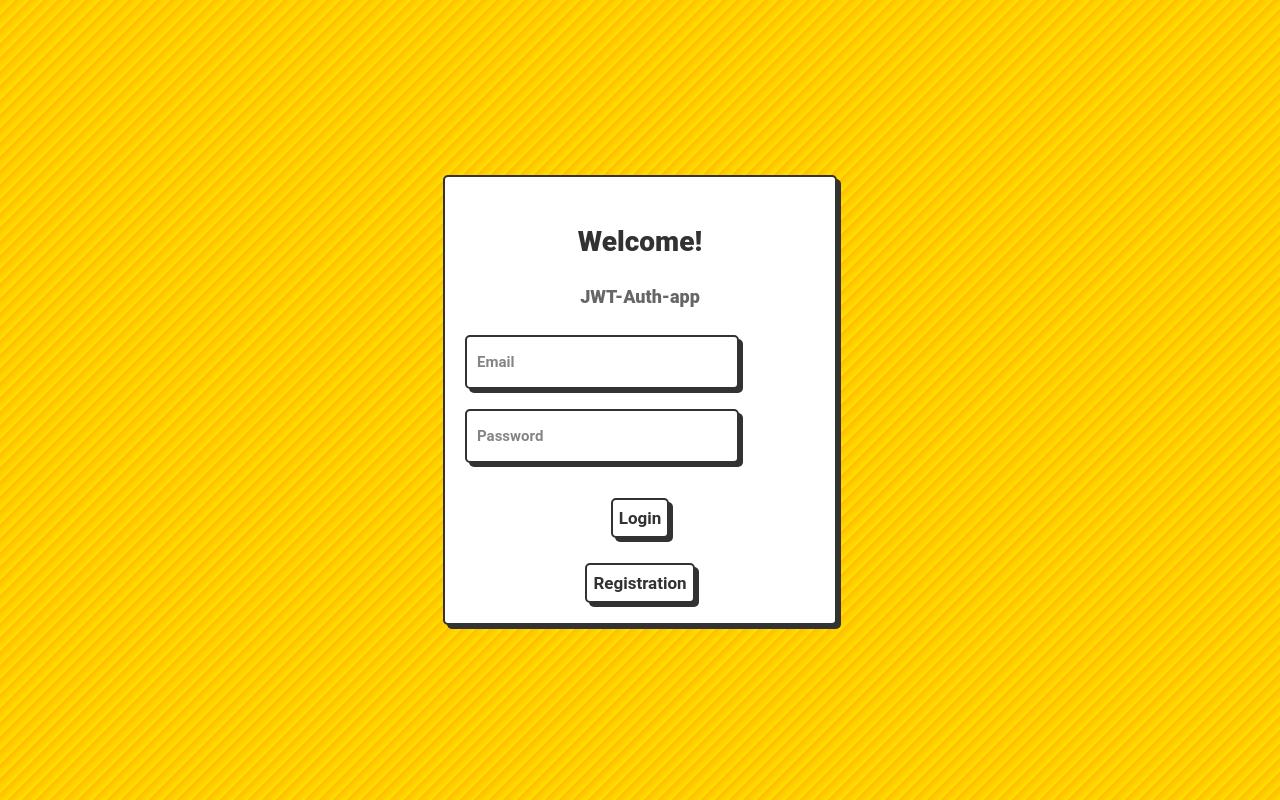
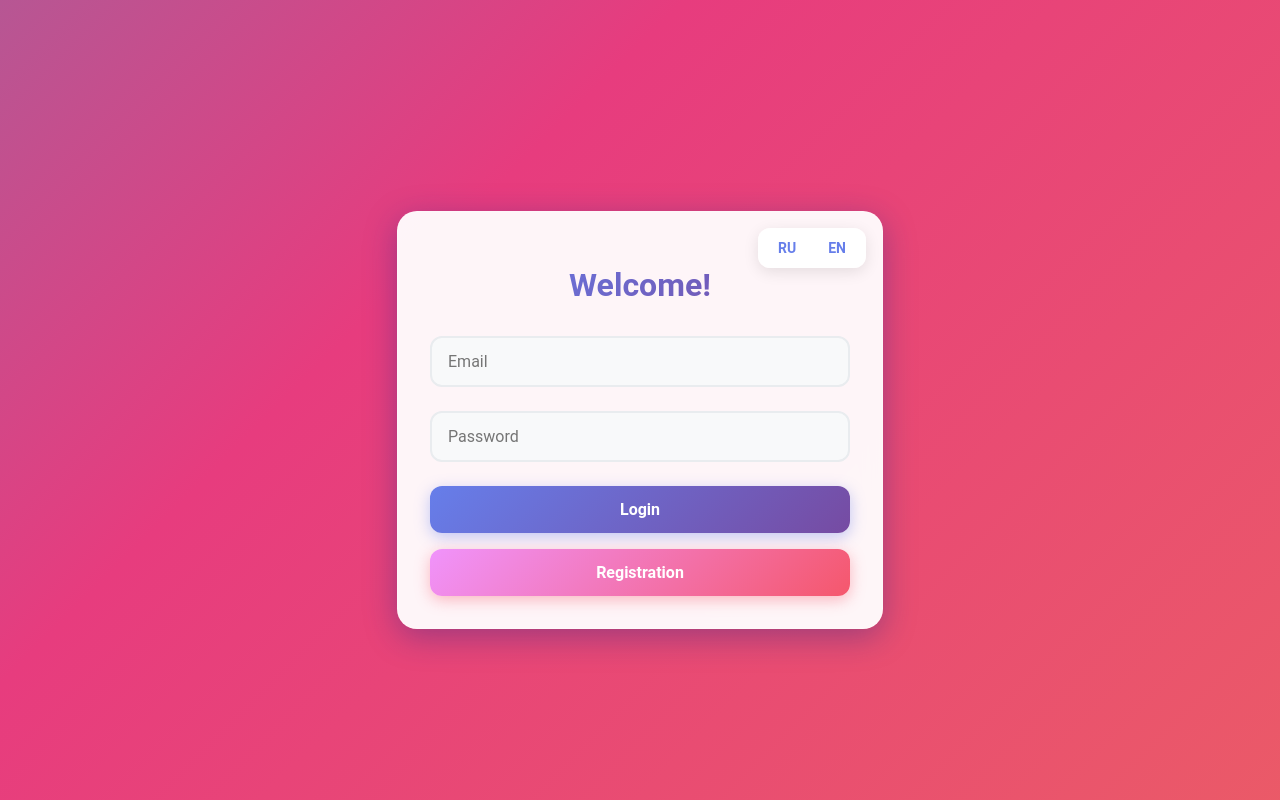
Before and after one commit to gmtdn67/jwt-auth-app, a React (Create React App) app in the folder client/: page / in a window 1280 px wide. Built offline with nearby package versions, Linux system fonts and the light colour scheme.

Commit message:
upd: restyled ui

```diff
--- a/client/src/App.tsx
+++ b/client/src/App.tsx
@@ -1,65 +1,39 @@
-import React, { FC, useContext, useEffect, useState } from 'react';
+import React, { FC, useContext, useEffect } from 'react';
 import LoginForm from './components/LoginForm/LoginForm';
+import Dashboard from './components/Dashboard/Dashboard';
 import { Context } from '.';
 import { observer } from 'mobx-react-lite';
-import { IUser } from './models/IUser';
-import UserService from './services/UserService';
 import Layout from './components/ui/Layout/Layout';
-import Button from './components/ui/Button/Button';
-import Card from './components/Card/Card';
-import { useTranslation } from 'react-i18next';
-import LangSwitcher from './components/LangSwitcher/LangSwitcher';
 
 const App: FC = () => {
+  const { store } = useContext(Context);
 
-  const {store} = useContext(Context)
-  const [users, setUsers] = useState<IUser[]>([])
-  const { t } = useTranslation();
+  useEffect(() => {
+    if (localStorage.getItem('token')) {
+      store.checkAuth();
+    }
+  }, []);
 
-  useEffect( () => {
-    if (localStorage.getItem('token')) {
-      store.checkAuth()
-    }
-  }, [])
-
-  async function getUsers() {
-    try {
-      const response = await UserService.fetchUsers()
-      setUsers(response.data)
-    } catch (error) {
-      console.log(error)
-    }
+  if (store.isLoading) {
+    return (
+      <Layout>
+        <div style={{
+          color: 'white',
+          fontSize: '1.5rem',
+          fontWeight: 600,
+          textAlign: 'center'
+        }}>
+          Загрузка...
+        </div>
+      </Layout>
+    );
   }
 
-  if (store.isLoading) {
-    return <div>Загрузка...</div>
-  }
-
-  if (!store.isAuth) {
-    return (
-      <Layout>
-        <LoginForm />
-      </Layout>
-    )
-  }
   return (
     <Layout>
-      <Card>
-      <LangSwitcher />
-      <h1>{store.isAuth ? `${t('user')} ${store.user.email} ${t('authorized')}` : 'Пользователь не авторизован'}</h1>
-      <h1>{store.user.isActivated ? `${t('confirmed')}` : `${t('to confirm')}`}</h1>
-      <Button onClick={() => store.logout()}>{t('logout')}</Button>
-      <div>
-        <Button onClick={getUsers}>{t('userslist')}</Button>
-      </div>
-      <div>
-        {users.map( user =>
-          <Card key={user.email}>{user.email}</Card>
-        )}
-      </div>
-      </Card>
+      {!store.isAuth ? <LoginForm /> : <Dashboard />}
     </Layout>
   );
-}
+};
 
 export default observer(App);
--- /dev/null
+++ b/client/src/components/Dashboard/Dashboard.module.css
@@ -0,0 +1,177 @@
+.dashboard {
+  width: 100%;
+  max-width: 1200px;
+  padding: 2rem;
+  background: rgba(255, 255, 255, 0.95);
+  backdrop-filter: blur(10px);
+  border-radius: 20px;
+  box-shadow: 0 8px 32px 0 rgba(31, 38, 135, 0.37);
+  border: 1px solid rgba(255, 255, 255, 0.18);
+}
+
+.header {
+  display: flex;
+  justify-content: space-between;
+  align-items: center;
+  margin-bottom: 2rem;
+  padding-bottom: 1.5rem;
+  border-bottom: 2px solid #e9ecef;
+}
+
+.userInfo {
+  flex: 1;
+}
+
+.greeting {
+  font-size: 1.5rem;
+  font-weight: 700;
+  color: #333;
+  margin-bottom: 0.5rem;
+  background: linear-gradient(135deg, #667eea 0%, #764ba2 100%);
+  -webkit-background-clip: text;
+  -webkit-text-fill-color: transparent;
+  background-clip: text;
+}
+
+.email {
+  font-size: 1rem;
+  color: #6c757d;
+  font-weight: 500;
+}
+
+.status {
+  display: inline-flex;
+  align-items: center;
+  gap: 0.5rem;
+  margin-top: 0.5rem;
+  padding: 0.5rem 1rem;
+  border-radius: 12px;
+  font-size: 0.875rem;
+  font-weight: 600;
+}
+
+.statusActivated {
+  background: #d1fae5;
+  color: #065f46;
+}
+
+.statusNotActivated {
+  background: #fee2e2;
+  color: #991b1b;
+}
+
+.statusIcon {
+  width: 8px;
+  height: 8px;
+  border-radius: 50%;
+  background: currentColor;
+}
+
+.headerActions {
+  display: flex;
+  gap: 1rem;
+  align-items: center;
+}
+
+.content {
+  display: grid;
+  grid-template-columns: 1fr;
+  gap: 2rem;
+}
+
+.usersSection {
+  background: #f8f9fa;
+  border-radius: 16px;
+  padding: 1.5rem;
+}
+
+.sectionTitle {
+  font-size: 1.25rem;
+  font-weight: 700;
+  color: #333;
+  margin-bottom: 1.5rem;
+  display: flex;
+  align-items: center;
+  gap: 0.5rem;
+}
+
+.button {
+  padding: 0.75rem 1.5rem;
+  font-size: 1rem;
+  font-weight: 600;
+  color: #fff;
+  background: linear-gradient(135deg, #667eea 0%, #764ba2 100%);
+  border: none;
+  border-radius: 12px;
+  cursor: pointer;
+  transition: all 0.3s ease;
+  box-shadow: 0 4px 15px 0 rgba(102, 126, 234, 0.4);
+}
+
+.button:hover {
+  transform: translateY(-2px);
+  box-shadow: 0 6px 20px 0 rgba(102, 126, 234, 0.5);
+}
+
+.button:active {
+  transform: translateY(0);
+}
+
+.buttonDanger {
+  background: linear-gradient(135deg, #f093fb 0%, #f5576c 100%);
+  box-shadow: 0 4px 15px 0 rgba(245, 87, 108, 0.4);
+}
+
+.buttonDanger:hover {
+  box-shadow: 0 6px 20px 0 rgba(245, 87, 108, 0.5);
+}
+
+.usersList {
+  display: grid;
+  grid-template-columns: repeat(auto-fill, minmax(250px, 1fr));
+  gap: 1rem;
+  margin-top: 1.5rem;
+}
+
+.userCard {
+  background: #fff;
+  padding: 1.25rem;
+  border-radius: 12px;
+  border: 2px solid #e9ecef;
+  transition: all 0.3s ease;
+  box-shadow: 0 2px 8px 0 rgba(0, 0, 0, 0.05);
+}
+
+.userCard:hover {
+  transform: translateY(-4px);
+  box-shadow: 0 4px 16px 0 rgba(0, 0, 0, 0.1);
+  border-color: #667eea;
+}
+
+.userEmail {
+  font-size: 1rem;
+  font-weight: 600;
+  color: #333;
+  word-break: break-word;
+}
+
+.emptyState {
+  text-align: center;
+  padding: 3rem 1rem;
+  color: #6c757d;
+}
+
+.emptyStateText {
+  font-size: 1rem;
+  margin-top: 1rem;
+}
+
+@media (min-width: 768px) {
+  .content {
+    grid-template-columns: 2fr 1fr;
+  }
+
+  .header {
+    flex-wrap: nowrap;
+  }
+}
--- /dev/null
+++ b/client/src/components/Dashboard/Dashboard.tsx
@@ -0,0 +1,82 @@
+import React, { FC, useState, useContext } from 'react';
+import { observer } from 'mobx-react-lite';
+import { useTranslation } from 'react-i18next';
+import { Context } from '../..';
+import { IUser } from '../../models/IUser';
+import UserService from '../../services/UserService';
+import LangSwitcher from '../LangSwitcher/LangSwitcher';
+import cls from './Dashboard.module.css';
+
+const Dashboard: FC = () => {
+  const { store } = useContext(Context);
+  const { t } = useTranslation();
+  const [users, setUsers] = useState<IUser[]>([]);
+  const [isLoadingUsers, setIsLoadingUsers] = useState(false);
+
+  const getUsers = async () => {
+    try {
+      setIsLoadingUsers(true);
+      const response = await UserService.fetchUsers();
+      setUsers(response.data);
+    } catch (error) {
+      console.log(error);
+    } finally {
+      setIsLoadingUsers(false);
+    }
+  };
+
+  return (
+    <div className={cls.dashboard}>
+      <div className={cls.header}>
+        <div className={cls.userInfo}>
+          <h1 className={cls.greeting}>{t('welcome')}, {store.user.email?.split('@')[0]}!</h1>
+          <div className={cls.email}>{store.user.email}</div>
+          <div className={`${cls.status} ${store.user.isActivated ? cls.statusActivated : cls.statusNotActivated}`}>
+            <span className={cls.statusIcon}></span>
+            {store.user.isActivated ? t('confirmed') : t('to confirm')}
+          </div>
+        </div>
+        <div className={cls.headerActions}>
+          <LangSwitcher />
+          <button className={`${cls.button} ${cls.buttonDanger}`} onClick={() => store.logout()}>
+            {t('logout')}
+          </button>
+        </div>
+      </div>
+
+      <div className={cls.content}>
+        <div className={cls.usersSection}>
+          <h2 className={cls.sectionTitle}>
+            <span>👥</span>
+            {t('userslist')}
+          </h2>
+          <button
+            className={cls.button}
+            onClick={getUsers}
+            disabled={isLoadingUsers}
+          >
+            {isLoadingUsers ? 'Загрузка...' : t('userslist')}
+          </button>
+
+          {users.length > 0 ? (
+            <div className={cls.usersList}>
+              {users.map((user) => (
+                <div key={user.email} className={cls.userCard}>
+                  <div className={cls.userEmail}>{user.email}</div>
+                </div>
+              ))}
+            </div>
+          ) : (
+            <div className={cls.emptyState}>
+              <div className={cls.emptyStateText}>
+                Нажмите кнопку выше, чтобы загрузить список пользователей
+              </div>
+            </div>
+          )}
+        </div>
+      </div>
+    </div>
+  );
+};
+
+export default observer(Dashboard);
--- a/client/src/components/LangSwitcher/LangSwitcher.module.css
+++ b/client/src/components/LangSwitcher/LangSwitcher.module.css
@@ -1,15 +1,26 @@
 .switchers {
-    margin-top: 10px;
+    display: flex;
+    gap: 0.5rem;
+    background: rgba(255, 255, 255, 0.9);
+    padding: 0.5rem;
+    border-radius: 12px;
+    backdrop-filter: blur(10px);
+    box-shadow: 0 4px 15px 0 rgba(0, 0, 0, 0.1);
 }
 
 .lang {
     border: none;
     background: transparent;
-    font-size: 20px;
+    font-size: 0.875rem;
     font-weight: 600;
     cursor: pointer;
+    color: #667eea;
+    padding: 0.25rem 0.75rem;
+    border-radius: 8px;
+    transition: all 0.2s ease;
 }
 
 .lang:hover {
-    color: lightgray;
+    background: rgba(102, 126, 234, 0.1);
+    color: #764ba2;
 }
--- a/client/src/components/LoginForm/LoginForm.module.css
+++ b/client/src/components/LoginForm/LoginForm.module.css
@@ -1,17 +1,38 @@
+.container {
+  width: 100%;
+  max-width: 420px;
+  padding: 2rem;
+  background: rgba(255, 255, 255, 0.95);
+  backdrop-filter: blur(10px);
+  border-radius: 20px;
+  box-shadow: 0 8px 32px 0 rgba(31, 38, 135, 0.37);
+  border: 1px solid rgba(255, 255, 255, 0.18);
+}
+
+.title {
+  text-align: center;
+  margin-bottom: 2rem;
+  color: #333;
+  font-size: 2rem;
+  font-weight: 700;
+  background: linear-gradient(135deg, #667eea 0%, #764ba2 100%);
+  -webkit-background-clip: text;
+  -webkit-text-fill-color: transparent;
+  background-clip: text;
+}
+
 .inputWrapper {
-  display: flex;
-  flex-direction: column;
-  width: 100%;
-  gap: 5px;
-  margin-bottom: 10px;
+  position: relative;
+  margin-bottom: 1.5rem;
 }
 
 .errorText {
-  color: #ff3333;
-  font-size: 13px;
+  color: #ef4444;
+  font-size: 0.875rem;
   font-weight: 500;
-  margin-bottom: 2px;
-  padding-left: 5px;
+  margin-bottom: 0.5rem;
+  padding-left: 0.5rem;
+  display: block;
   animation: fadeIn 0.2s ease-in;
 }
 
@@ -26,20 +47,85 @@
   }
 }
 
+.input {
+  width: 100%;
+  padding: 0.875rem 1rem;
+  font-size: 1rem;
+  color: #333;
+  background: #f8f9fa;
+  border: 2px solid #e9ecef;
+  border-radius: 12px;
+  outline: none;
+  transition: all 0.3s ease;
+  box-sizing: border-box;
+}
+
+.input:focus {
+  border-color: #667eea;
+  background: #fff;
+  box-shadow: 0 0 0 4px rgba(102, 126, 234, 0.1);
+}
+
 .inputError {
-  border-color: #ff3333 !important;
-  box-shadow: 4px 4px #ff3333 !important;
+  border-color: #ef4444 !important;
+  background: #fef2f2 !important;
 }
 
 .inputError:focus {
-  border-color: #ff3333 !important;
-  box-shadow: 4px 4px #ff3333 !important;
+  border-color: #ef4444 !important;
+  box-shadow: 0 0 0 4px rgba(239, 68, 68, 0.1) !important;
+}
+
+.buttonGroup {
+  display: flex;
+  flex-direction: column;
+  gap: 1rem;
+  margin-top: 1.5rem;
+}
+
+.button {
+  width: 100%;
+  padding: 0.875rem 1.5rem;
+  font-size: 1rem;
+  font-weight: 600;
+  color: #fff;
+  background: linear-gradient(135deg, #667eea 0%, #764ba2 100%);
+  border: none;
+  border-radius: 12px;
+  cursor: pointer;
+  transition: all 0.3s ease;
+  box-shadow: 0 4px 15px 0 rgba(102, 126, 234, 0.4);
+}
+
+.button:hover {
+  transform: translateY(-2px);
+  box-shadow: 0 6px 20px 0 rgba(102, 126, 234, 0.5);
+}
+
+.button:active {
+  transform: translateY(0);
+}
+
+.buttonSecondary {
+  background: linear-gradient(135deg, #f093fb 0%, #f5576c 100%);
+  box-shadow: 0 4px 15px 0 rgba(245, 87, 108, 0.4);
+}
+
+.buttonSecondary:hover {
+  box-shadow: 0 6px 20px 0 rgba(245, 87, 108, 0.5);
 }
 
 .generalError {
-  margin-bottom: 10px;
-  padding: 8px;
-  background-color: #ffe6e6;
-  border-radius: 5px;
-  border-left: 3px solid #ff3333;
+  margin-bottom: 1rem;
+  padding: 0.75rem 1rem;
+  background-color: #fef2f2;
+  border-radius: 12px;
+  border-left: 4px solid #ef4444;
 }
+
+.langSwitcherWrapper {
+  position: absolute;
+  top: 1rem;
+  right: 1rem;
+  z-index: 10;
+}
--- a/client/src/components/LoginForm/LoginForm.tsx
+++ b/client/src/components/LoginForm/LoginForm.tsx
@@ -1,13 +1,9 @@
 import React, { FC, useContext, useState } from "react";
 import { Context } from "../..";
 import { observer } from "mobx-react-lite";
-import Button from "../ui/Button/Button";
-import Input from "../ui/Input/Input";
-import cls from "./LoginForm.module.css"
-import Text from '../ui/Text/Text'
 import { useTranslation } from "react-i18next";
 import LangSwitcher from "../LangSwitcher/LangSwitcher";
-import Card from "../Card/Card";
+import cls from "./LoginForm.module.css";
 
 const LoginForm: FC = () => {
   const [email, setEmail] = useState("");
@@ -29,49 +25,71 @@
     }
   };
 
+  const handleSubmit = (e: React.FormEvent, isLogin: boolean) => {
+    e.preventDefault();
+    if (isLogin) {
+      store.login(email, password);
+    } else {
+      store.registartion(email, password);
+    }
+  };
+
   return (
-  <Card className={cls.loginForm}>
-    <Text text="JWT-Auth-app" title={t('welcome')}/>
+    <div className={cls.container}>
+      <div className={cls.langSwitcherWrapper}>
+        <LangSwitcher />
+      </div>
+      <h1 className={cls.title}>{t('welcome')}</h1>
+
+      <form onSubmit={(e) => handleSubmit(e, true)}>
         <div className={cls.inputWrapper}>
           {store.emailError && (
             <span className={cls.errorText}>{store.emailError}</span>
           )}
-        <Input
+          <input
+            className={`${cls.input} ${store.emailError ? cls.inputError : ''}`}
+            type="email"
+            placeholder={t('email')}
             value={email}
-          type="text"
-          placeholder={t('email')}
             onChange={handleEmailChange}
-          className={store.emailError ? cls.inputError : ''}
+            required
           />
         </div>
+
         <div className={cls.inputWrapper}>
           {store.passwordError && (
             <span className={cls.errorText}>{store.passwordError}</span>
           )}
-        <Input
-          value={password}
+          <input
+            className={`${cls.input} ${store.passwordError ? cls.inputError : ''}`}
             type="password"
             placeholder={t('password')}
+            value={password}
             onChange={handlePasswordChange}
-          className={store.passwordError ? cls.inputError : ''}
+            required
           />
         </div>
+
         {store.generalError && (
           <div className={cls.generalError}>
             <span className={cls.errorText}>{store.generalError}</span>
           </div>
         )}
-      <Button
-        onClick={() => store.login(email, password)}
-      >
+
+        <div className={cls.buttonGroup}>
+          <button type="submit" className={cls.button}>
             {t('login')}
-      </Button>
-      <Button
-        onClick={() => store.registartion(email, password)}
+          </button>
+          <button
+            type="button"
+            className={`${cls.button} ${cls.buttonSecondary}`}
+            onClick={(e) => handleSubmit(e, false)}
           >
             {t('registration')}
-      </Button>
-    </Card>
+          </button>
+        </div>
+      </form>
+    </div>
   );
 };
 
--- a/client/src/components/ui/Layout/Layout.module.css
+++ b/client/src/components/ui/Layout/Layout.module.css
@@ -1,24 +1,34 @@
 .background {
-  position: relative;
+  position: fixed;
+  top: 0;
+  left: 0;
   width: 100%;
-  min-height: 100vh;
-  overflow: hidden;
-  display: flex;
-  justify-content: center;
-  align-items: center;
-  background: repeating-linear-gradient(
-      -45deg,
-      orange,
-      orangered 10px,
-      orange 10px,
-      orangered 20px
-    )
-    orange;
-  background-blend-mode: screen;
+  height: 100%;
+  overflow: auto;
+  background: linear-gradient(-45deg, #ee7752, #e73c7e, #23a6d5, #23d5ab);
+  background-size: 400% 400%;
+  animation: gradient 15s ease infinite;
+  z-index: 0;
+}
+
+@keyframes gradient {
+  0% {
+    background-position: 0% 50%;
+  }
+  50% {
+    background-position: 100% 50%;
+  }
+  100% {
+    background-position: 0% 50%;
+  }
 }
 
 .layout {
-    display: flex;
-    align-items: center;
-    justify-content: center;
+  position: relative;
+  z-index: 1;
+  display: flex;
+  align-items: center;
+  justify-content: center;
+  min-height: 100vh;
+  padding: 20px;
 }
```
Lines whose indentation alone changed are shown as unchanged.
